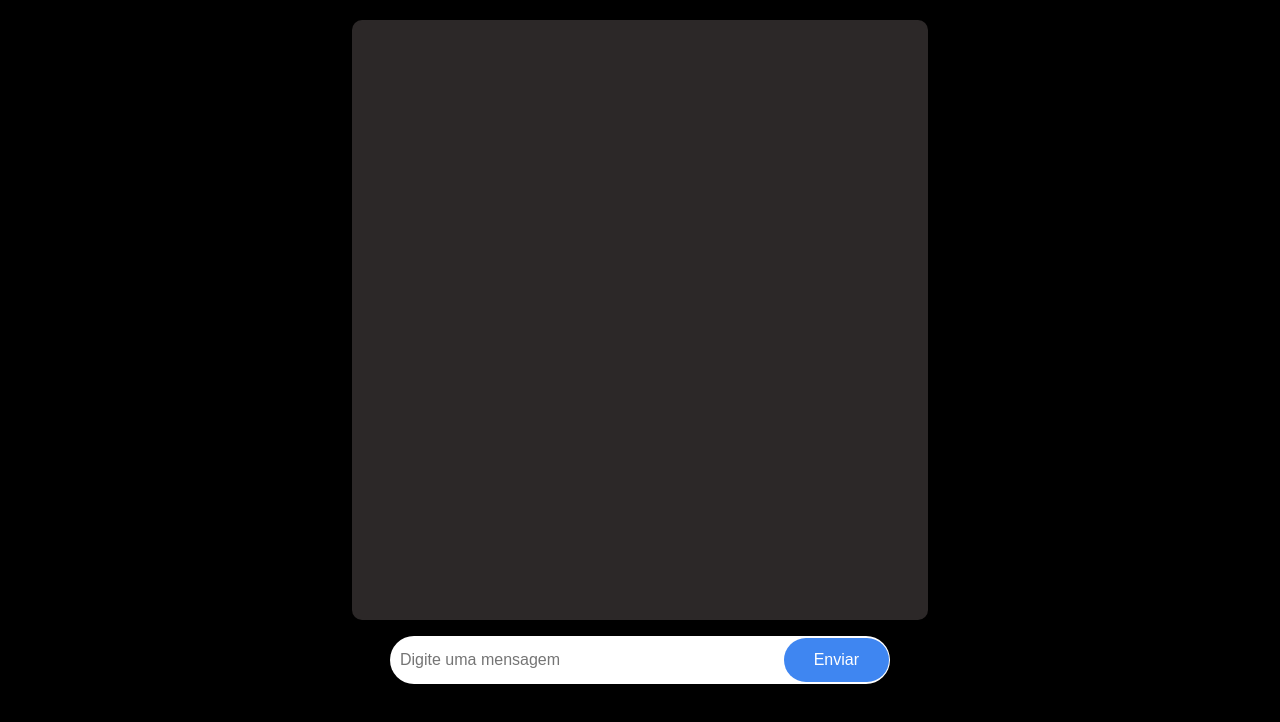
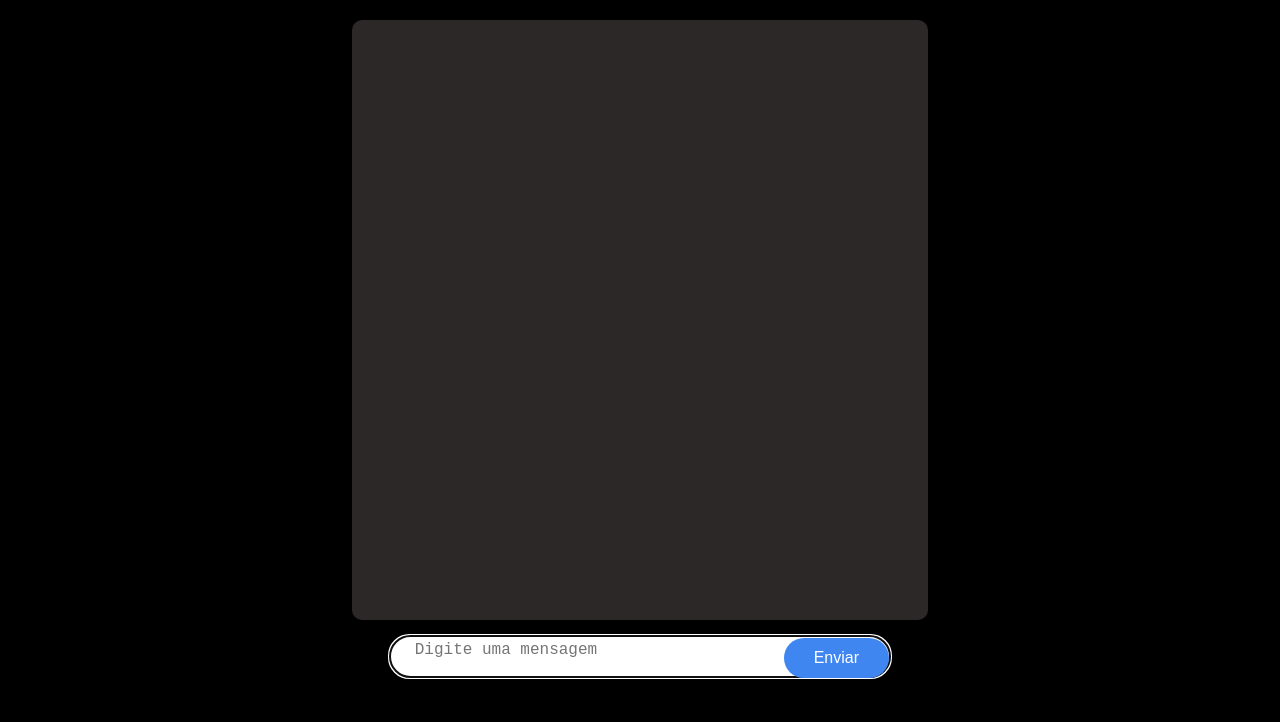
Before and after one commit to CarlosBekinho/Chat-node, a website: page index.html in a window 1280 px wide. Shown: the part 68-790 px from the top of the page. Drawn offline with nearby package versions, Linux system fonts and the light colour scheme; no server answers.

Commit message:
ajustes Design

```diff
--- a/index.html
+++ b/index.html
@@ -35,7 +35,7 @@
 </ul>
     <div class="text-container">
         <form id="form">
-            <input type="text" id="msg" autofocus autocomplete="off" placeholder="Digite uma mensagem">
+            <textarea  id="msg" autofocus autocomplete="off"  placeholder="Digite uma mensagem" ></textarea>
             <button type="submit">Enviar</button>
 
 
--- a/public/style.css
+++ b/public/style.css
@@ -114,39 +114,37 @@ header h1 {
   color: whitesmoke;
 }
 
-
-
-
-
-
 form {
   position: fixed;
   width: 500px;
   max-width: 100%;
 }
 
-form input {
+#msg {
   border: 0;
   border-radius: 50px;
   font-size: 16px;
-  padding: 15px 10px;
+  padding: 5px 7px 0 20px;
   width: 100%;
   position: absolute;
-  justify-self: center;
-  align-self: flex-end;
+  text-indent: 1%;
+  resize:none;
+  overflow:hidden;
+
+
 }
 
 form button {
   position: absolute;
-  top: 2px;
+  top: 0.1rem;
   right: 1px;
   background-color: #3f86f1;
   border: 0;
   border-radius: 50px;
   color: #fff;
   font-size: 16px;
-  padding: 13px 30px;
-  justify-self: end;
+  padding: 11px 30px;
+
 }
 
 @media(max-width: 936px){
@@ -173,7 +171,4 @@ form button {
   inline-size: 220px;
 }
 
-
-
-
 }
```
